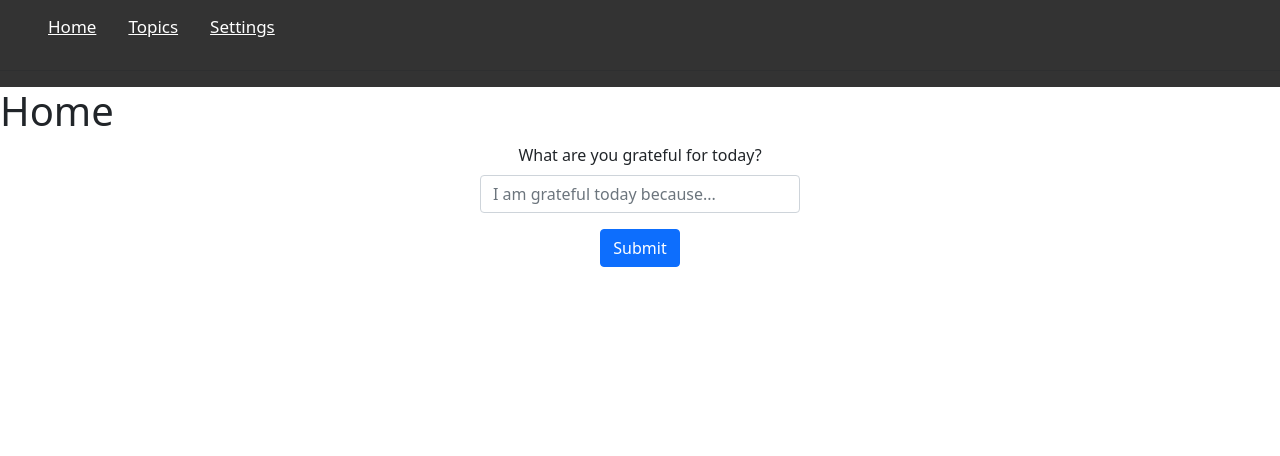
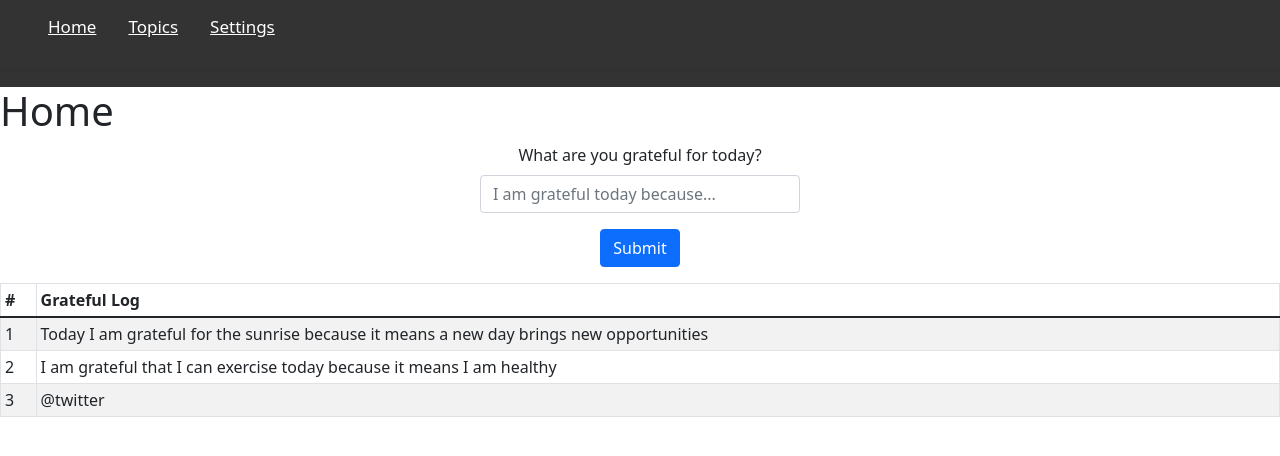
Before and after one commit to emi-ve/MorningApp, a React (Create React App) app: page / in a window 1280 px wide. Shown: the top 456 px of the page. Built offline with nearby package versions, Linux system fonts and the light colour scheme.

Commit message:
adding table

```diff
--- a/src/components/Home.tsx
+++ b/src/components/Home.tsx
@@ -1,9 +1,12 @@
 import MorningForm from './morningForm/MorningForm'
+import GratefulLog from './gratefulLog/GratefulLog'
+
 const Home = () => {
     return (
         <div>
             <h1>Home</h1>
             <MorningForm />
+            <GratefulLog />
 
 
         </div>)
--- /dev/null
+++ b/src/components/gratefulLog/GratefulLog.tsx
@@ -0,0 +1,35 @@
+import Table from 'react-bootstrap/Table';
+
+const GratefulLog = () => {
+    return (
+        <div className="tlog">
+            <Table striped bordered hover size="sm">
+                <thead>
+                    <tr>
+                        <th>#</th>
+                        <th>Grateful Log</th>
+
+                    </tr>
+                </thead>
+                <tbody>
+                    <tr>
+                        <td>1</td>
+                        <td>Today I am grateful for the sunrise because it means a new day brings new opportunities</td>
+
+                    </tr>
+                    <tr>
+                        <td>2</td>
+                        <td>I am grateful that I can exercise today because it means I am healthy</td>
+
+                    </tr>
+                    <tr>
+                        <td>3</td>
+                        <td>@twitter</td>
+                    </tr>
+                </tbody>
+            </Table>
+        </div>
+
+    )
+}
+export default GratefulLog;
```
